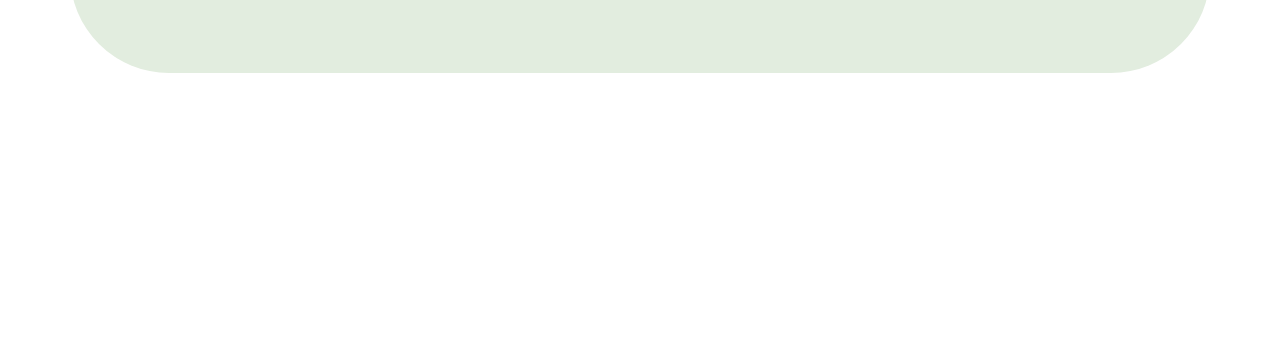
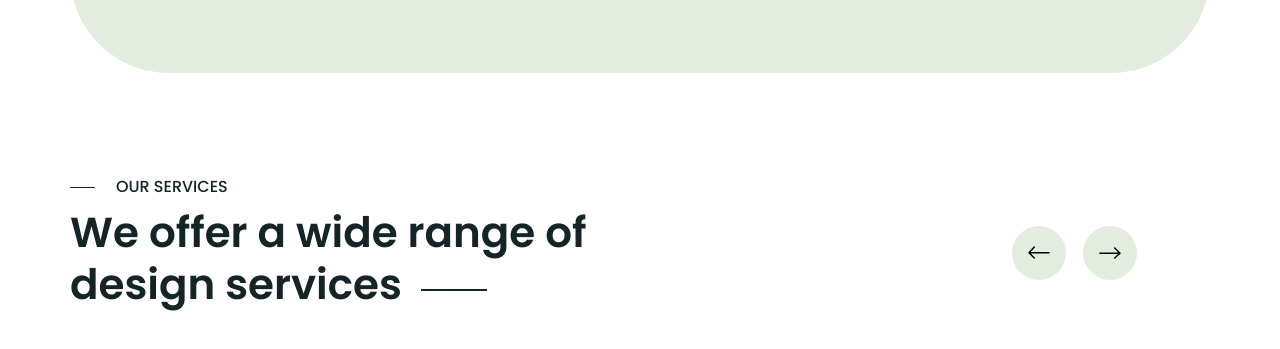
Before and after one commit to trhiep2110/htmlcss-project-05, a plain HTML site: page index.html in a window 1280 px wide. Shown: the part 958-1307 px from the top of the page. Drawn offline with nearby package versions, Linux system fonts and the light colour scheme.

Commit message:
Làm phần Services top

```diff
--- a/assets/css/styles.css
+++ b/assets/css/styles.css
@@ -58,6 +58,26 @@ a {
     font-size: 1.6rem;
     font-weight: 500;
     line-height: 1.62;
+}
+
+.section-title {
+    position: relative;
+    margin-left: 46px;
+    font-family: "Poppins";
+    font-weight: 500;
+    font-size: 1.6rem;
+    color: #152427;
+}
+
+.section-title::before {
+    content: "";
+    background: #152427;
+    position: absolute;
+    top: 50%;
+    left: -46px;
+    position: absolute;
+    width: 25px;
+    height: 1px;
 }
 /* Header */
 .header {
@@ -274,3 +294,47 @@ a {
 .customer__images--Agworld {
     margin-left: 11px;
 }
+
+/* Services */
+
+.services__row {
+    display: flex;
+    align-items: center;
+}
+
+.services__heading {
+    position: relative;
+    margin-top: 12px;
+    width: 520px;
+}
+
+.services__heading::after {
+    content: "";
+    position: absolute;
+    width: 66px;
+    height: 2px;
+    background: #152427;
+    bottom: 19px;
+    right: 103px;
+}
+
+.controls {
+    display: flex;
+    gap: 17px;
+    margin-left: 422px;
+}
+
+.control__btn {
+    display: flex;
+    align-items: center;
+    justify-content: center;
+    width: 54px;
+    height: 54px;
+    border-radius: 50%;
+    border: none;
+    background: #e2eddf;
+}
+.control__btn:hover {
+    background: var(--primary-color);
+    color: #ffffff;
+}
--- a/index.html
+++ b/index.html
@@ -240,6 +240,34 @@
                     </div>
                 </div>
             </div>
+
+            <!-- Services -->
+            <section class="services">
+                <div class="container">
+                    <!-- Services top -->
+                    <section class="services__top">
+                        <span class="section-title">OUR SERVICES</span>
+                        <div class="services__row">
+                            <h2 class="section-heading services__heading">We offer a wide range of design services</h2>
+                            <div class="controls">
+                                <button class="control__btn">
+                                    <svg width="22" height="13" viewBox="0 0 22 13" fill="none" xmlns="http://www.w3.org/2000/svg">
+                                        <path d="M21 6.82353H0.999999M0.999999 6.82353L6.29412 1M0.999999 6.82353L6.29412 12" stroke="currentColor  " stroke-width="1.5" stroke-linecap="round" stroke-linejoin="round"/>
+                                        </svg>
+
+                                </button>
+                                <button class="control__btn">
+                                    <svg width="22" height="12" viewBox="0 0 22 12" fill="none" xmlns="http://www.w3.org/2000/svg">
+                                        <path d="M1 6.29412H21M21 6.29412L15.7059 1M21 6.29412L15.7059 11" stroke="currentColor" stroke-width="1.5" stroke-linecap="round" stroke-linejoin="round"/>
+                                        </svg>
+
+                                </button>
+                            </div>
+                        </div>
+                    </section>
+                    <!-- Services list -->
+                </div>
+            </section>
         </main>
     </body>
 </html>
```
